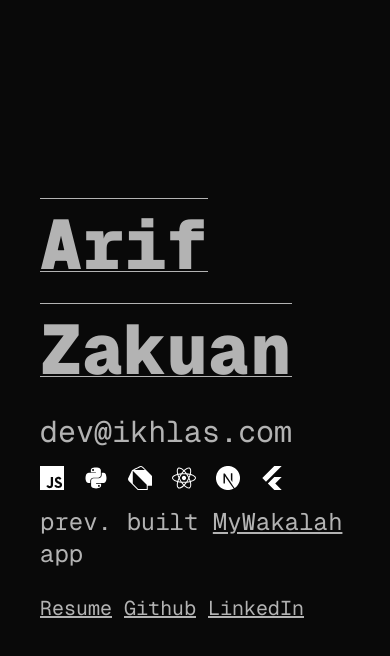
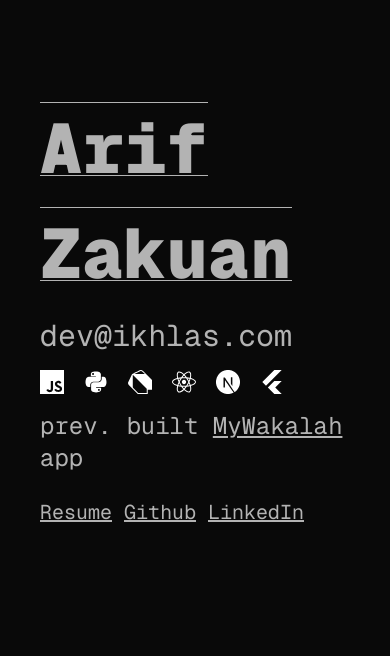
Before and after one commit to tehcanai/zakuan-next, a Next.js app: page / in a window 390 px wide. Shown: the top 656 px of the page. Built offline with nearby package versions, Linux system fonts and the light colour scheme.

Commit message:
reduce mobile top padding

```diff
--- a/templates/cover.tsx
+++ b/templates/cover.tsx
@@ -13,7 +13,7 @@ export default function CoverSection() {
 
   return (
     <Fade in={true} timeout={1000}>
-      <main className={'flex flex-col self-stretch md:flex-row items-left  pt-48 pb-12 md:pt-[200px] mx-10 md:mx-80'}>
+      <main className={'flex flex-col self-stretch md:flex-row items-left pt-24 pb-12 md:pt-[200px] mx-10 md:mx-80'}>
         <div className='flex flex-col items-left '>
           <div className='underline decoration-1 underline-offset-2'>
             <h2 className={`mb-3 font-black text-[70px] md:text-[120px] overline decoration-1 underline-offset-8`}>
```
